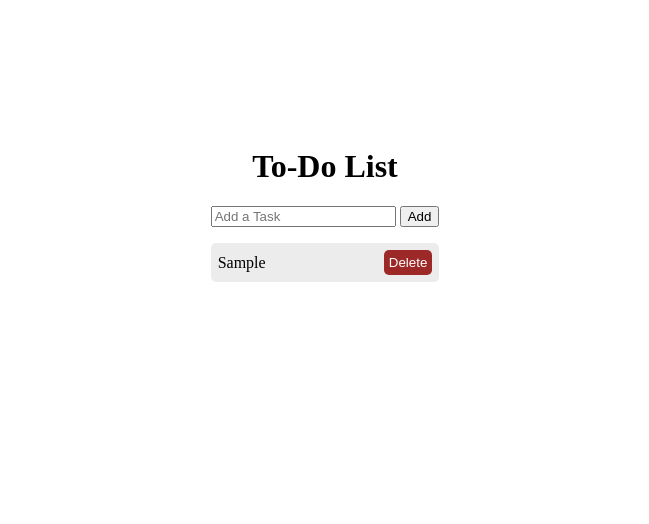
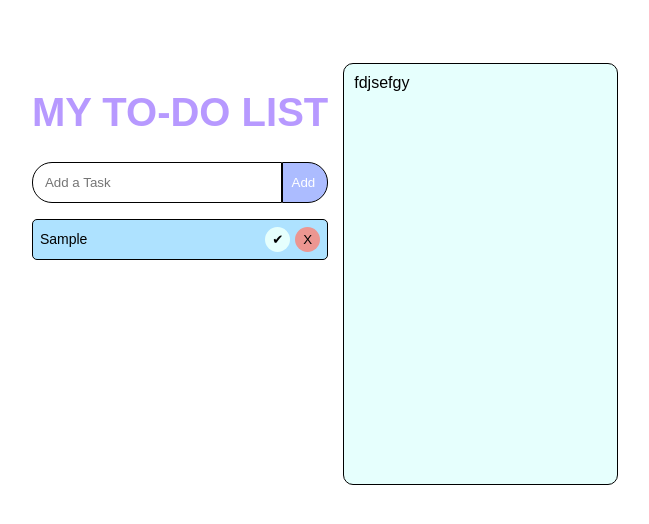
Before and after one commit to Margarida-Henriques/ToDoList_Project, a plain HTML site: page index.html in a window 1280 px wide. Both pictures are taken after typing "Sample" into the empty fields and a click on the button "Add". Shown: the whole page, without its empty margins (315-964 px from the left). Drawn offline with Linux system fonts and the light colour scheme.

Commit message:
Adding Design Visual

```diff
--- a/index.html
+++ b/index.html
@@ -5,20 +5,24 @@
     <meta charset="UTF-8" />
     <meta name="viewport" content="width=device-width, initial-scale=1.0" />
     <link rel="stylesheet" href="style.css" />
-    <title>My To Do Listt</title>
+    <title>My To Do List</title>
 </head>
 
 <body>
     <div class="container">
-        <h1>To-Do List</h1>
+        <div class="containerToDo">
+            <h1>MY TO-DO LIST</h1>
 
-        <div class="containerAddTask">
-            <div>
+            <div class="containerAddTask">
                 <input type="text" id="taskInput" placeholder="Add a Task" />
                 <button id="addTask">Add</button>
             </div>
 
             <ul id="taskList"></ul>
+        </div>
+
+        <div class="containerDone">
+            <div>fdjsefgy</div>
         </div>
     </div>
 
--- a/script.js
+++ b/script.js
@@ -27,18 +27,35 @@ addButton.addEventListener('click', addTask)
 
 function creatTaskElement(task) {
 
-    //Create element with the input information
+    //Create element
     const listItem = document.createElement('li');
-    listItem.textContent = task;
+
+    //Creating text
+    const taskText = document.createElement('span');
+    taskText.textContent = task;
+    taskText.className = 'taskText'
+
+    //Creating Option Div
+    const optionsContainer = document.createElement('div')
+    optionsContainer.className = 'optionsContainer'
+
+    //Creating an Done Button
+    const doneButton = document.createElement('button')
+    doneButton.textContent = '✔'
+    doneButton.className = 'doneButton'
 
     //Creating an Delete Button
     const deleteButton = document.createElement('button')
-    deleteButton.textContent = 'Delete'
+    deleteButton.textContent = 'X'
     deleteButton.className = 'deleteButton'
 
-    //Adding to the HTML
-    listItem.appendChild(deleteButton);
+    // Add elements to the DOM
+    listItem.appendChild(taskText);
+    listItem.appendChild(optionsContainer);
+    optionsContainer.appendChild(doneButton);
+    optionsContainer.appendChild(deleteButton);
     taskList.appendChild(listItem);
+
 
     //Delete element clicked on
     deleteButton.addEventListener('click', function () {
@@ -52,8 +69,8 @@ function creatTaskElement(task) {
 function saveTasks() {
     let tasks = [];
 
-    taskList.querySelectorAll('li').forEach(function (item) {
-        tasks.push(item.textContent.replace('Delete', '').trim());
+    taskList.querySelectorAll('.taskText').forEach(function (item) {
+        tasks.push(item.textContent.trim());
     });
 
     localStorage.setItem('tasks', JSON.stringify(tasks));
--- a/style.css
+++ b/style.css
@@ -1,10 +1,54 @@
+body {
+  font-size: 16px;
+  font-family: "Arial", sans-serif;
+  background-color: #ffffff;
+}
+
 .container {
   display: flex;
+  justify-content: center;
+  flex-direction: Row;
+  margin: 5% auto;
+  width: 50%;
+  height: 400px;
+  gap: 15px;
+}
+
+/* CONTAINER TO-DO _______________________________ */
+
+h1 {
+  font-size: 40px;
+  color: #b799ff;
+}
+
+.containerAddTask {
+  display: flex;
+  justify-content: center;
   align-items: center;
-  justify-content: center;
-  flex-direction: column;
-  margin: 10% auto;
-  width: 40%;
+}
+
+#taskInput {
+  border: none;
+  border: 1px solid black;
+  border-radius: 20px 0px 0px 20px;
+  background-color: rgb(255, 255, 255);
+  padding: 12px;
+  width: 100%;
+}
+
+#addTask {
+  cursor: pointer;
+  color: white;
+  background-color: #acbcff;
+  border: 1px solid black;
+  border-radius: 0px 20px 20px 0px;
+  padding: 12px 12px 12px 9px;
+  box-sizing: border-box;
+  transition: 0.3s ease, color 0.3s ease;
+}
+#addTask:hover {
+  background-color: #899add;
+  transition: 0.3s ease, color 0.3s ease;
 }
 
 #taskList {
@@ -20,15 +64,56 @@
   display: flex;
   justify-content: space-between;
   align-items: center;
-  background-color: rgb(236, 236, 236);
+  background-color: #aee2ff;
   border-radius: 5px;
-  padding: 7px 7px;
+  padding: 7px;
+  font-size: 14px;
+  border: 1px solid black;
+}
+
+.optionsContainer {
+  display: flex;
+  justify-content: center;
+  align-items: center;
+  gap: 5px;
+}
+
+.doneButton {
+  cursor: pointer;
+  background-color: #e6fffd;
+  border-radius: 100%;
+  border: none;
+  width: 25px;
+  height: 25px;
+  transition: 0.3s ease, color 0.3s ease;
+}
+.doneButton:hover {
+  background-color: rgb(129, 212, 173);
+  transition: 0.3s ease, color 0.3s ease;
 }
 
 .deleteButton {
-  background-color: rgb(156, 40, 40);
-  color: white;
+  cursor: pointer;
+  background-color: #ec9691;
+  border-radius: 100%;
   border: none;
-  border-radius: 5px;
-  padding: 5px;
+  width: 25px;
+  height: 25px;
+  transition: 0.3s ease, color 0.3s ease;
 }
+
+.deleteButton:hover {
+  background-color: #e0463e;
+  transition: 0.3s ease, color 0.3s ease;
+}
+
+/* CONTAINER DONE _______________________________ */
+
+.containerDone {
+  height: 100%;
+  width: 40%;
+  background-color: #e6fffd;
+  padding: 10px;
+  border-radius: 10px;
+  border: 1px solid black;
+}
```
